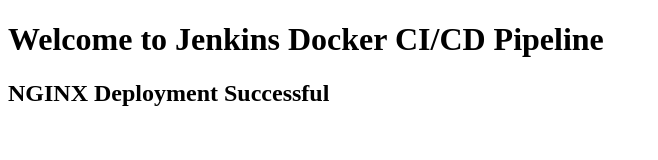
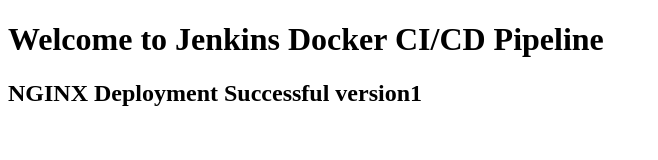
Before and after one commit to geetaswapna/nginx_devops_project, a plain HTML site: page index.html in a window 1280 px wide. Shown: the whole page, without its empty margins (0-658 px from the left). Drawn offline with Linux system fonts and the light colour scheme.

Commit message:
Update index.html version1 by swapna

```diff
--- a/index.html
+++ b/index.html
@@ -6,6 +6,6 @@
 
 <body>
     <h1>Welcome to Jenkins Docker CI/CD Pipeline</h1>
-    <h2>NGINX Deployment Successful</h2>
+    <h2>NGINX Deployment Successful version1</h2>
 </body>
 </html>
```
